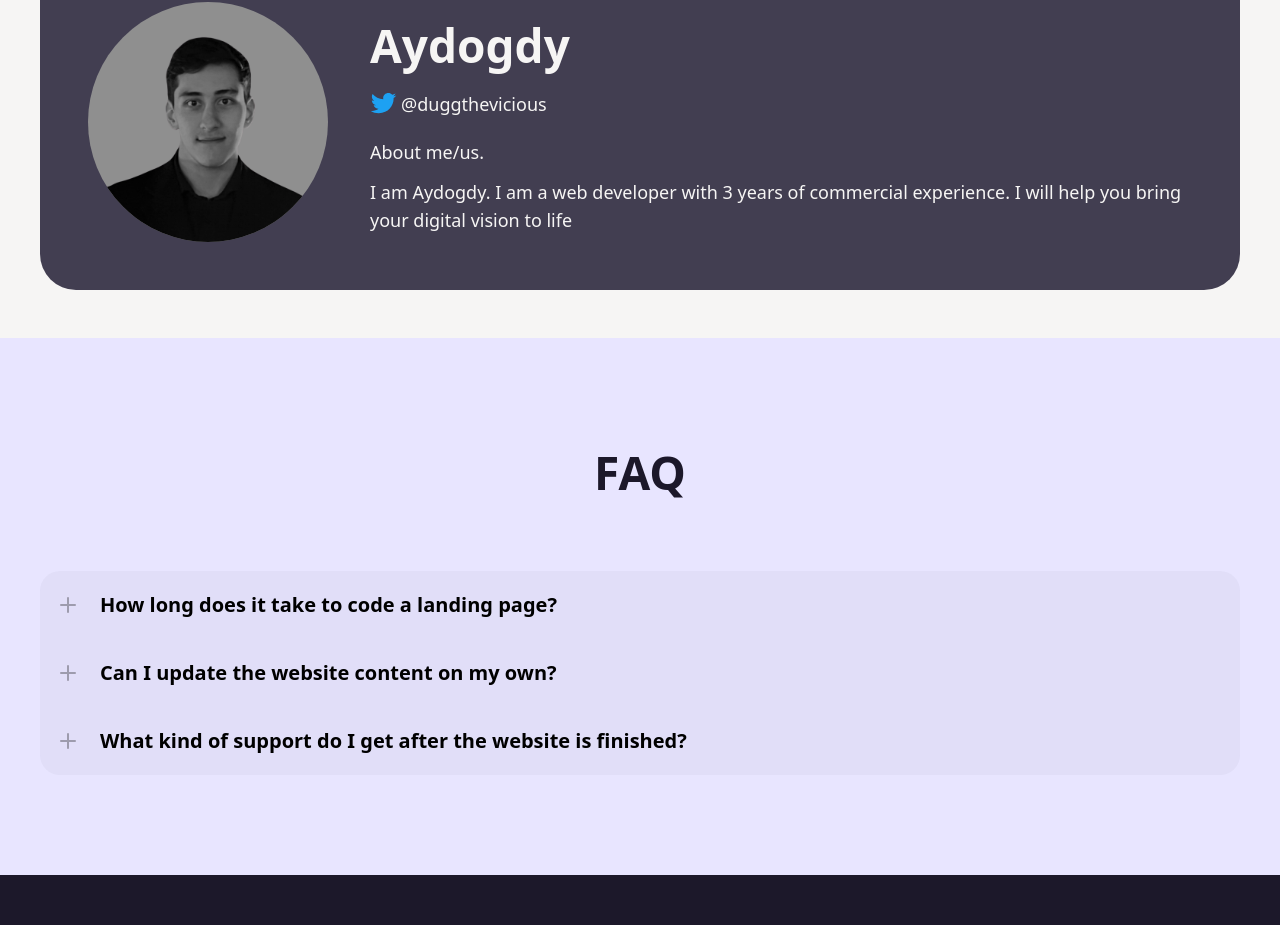
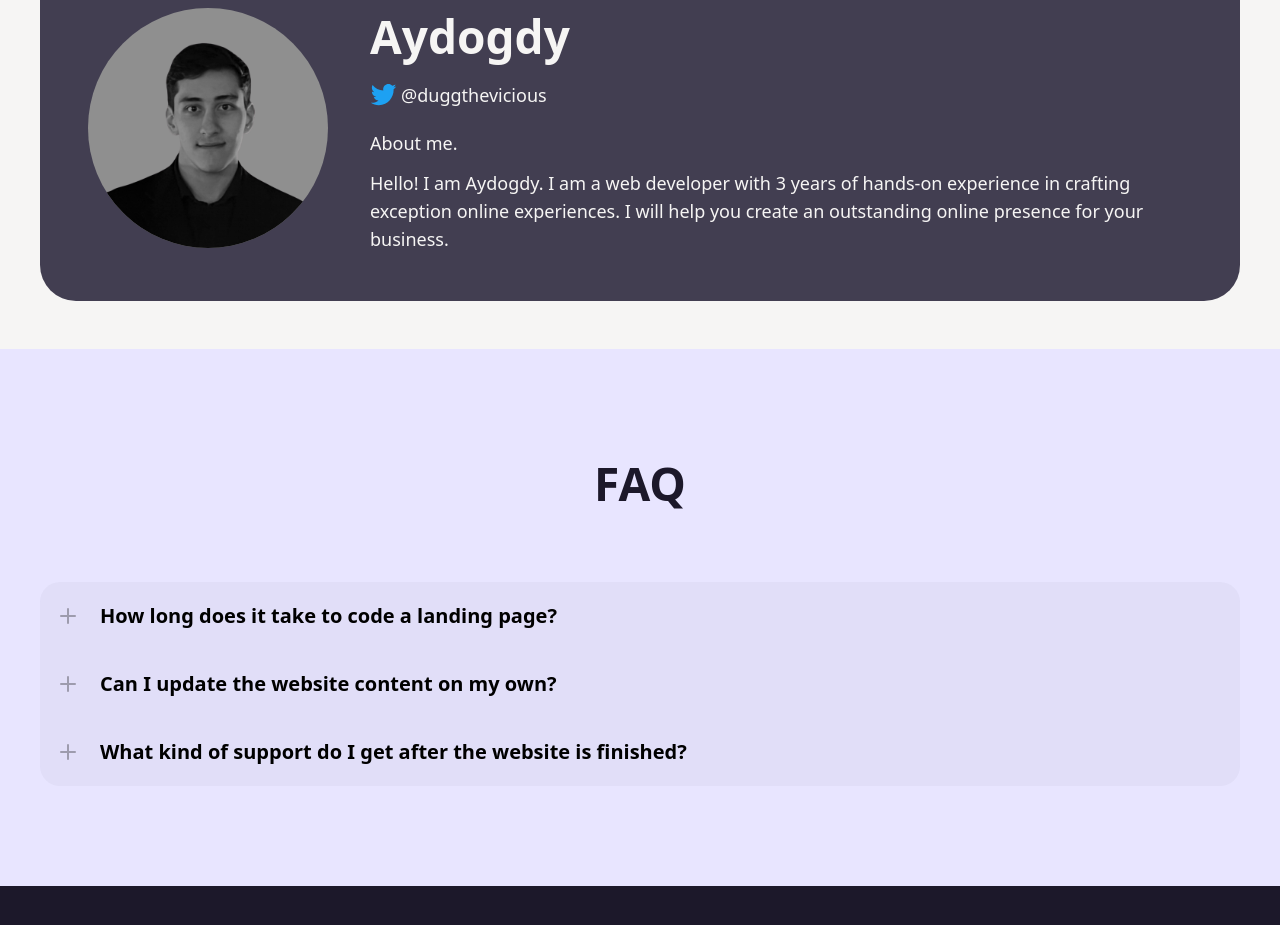
Before and after one commit to VividTruthKeeper/duggthevicious, a Next.js app: page / in a window 1280 px wide. Shown: the part 2579-3504 px from the top of the page. Built offline with nearby package versions, Linux system fonts and the light colour scheme; a web font is replaced by a local one.

Commit message:
about content changed

```diff
--- a/components/about/About.tsx
+++ b/components/about/About.tsx
@@ -42,11 +42,13 @@ const About = () => {
             </div>
             <div className="flex flex-col gap-3">
               <p className="font-SATOSHI text-WHITE text-lg max-md:text-base">
-                About me/us.
+                About me.
               </p>
               <p className="font-SATOSHI text-WHITE text-lg max-md:text-base">
-                I am Aydogdy. I am a web developer with 3 years of commercial
-                experience. I will help you bring your digital vision to life
+                Hello! I am Aydogdy. I am a web developer with 3 years of
+                hands-on experience in crafting exception online experiences. I
+                will help you create an outstanding online presence for your
+                business.
               </p>
             </div>
           </div>
```
